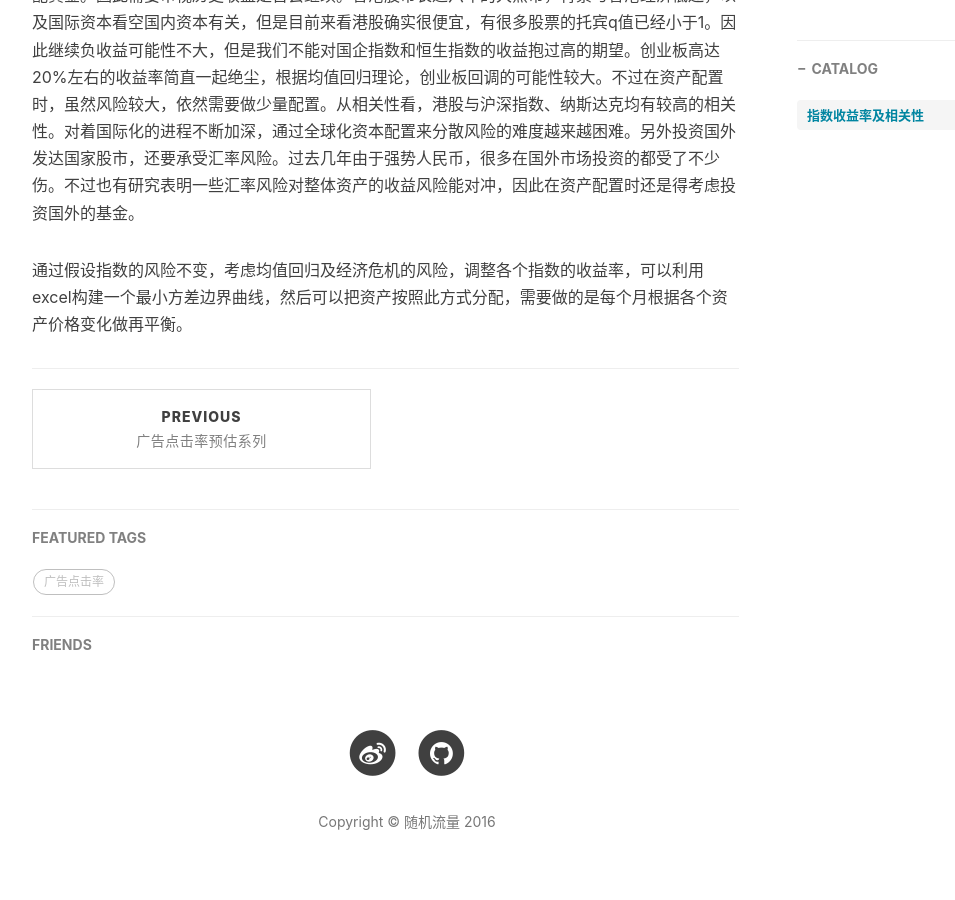
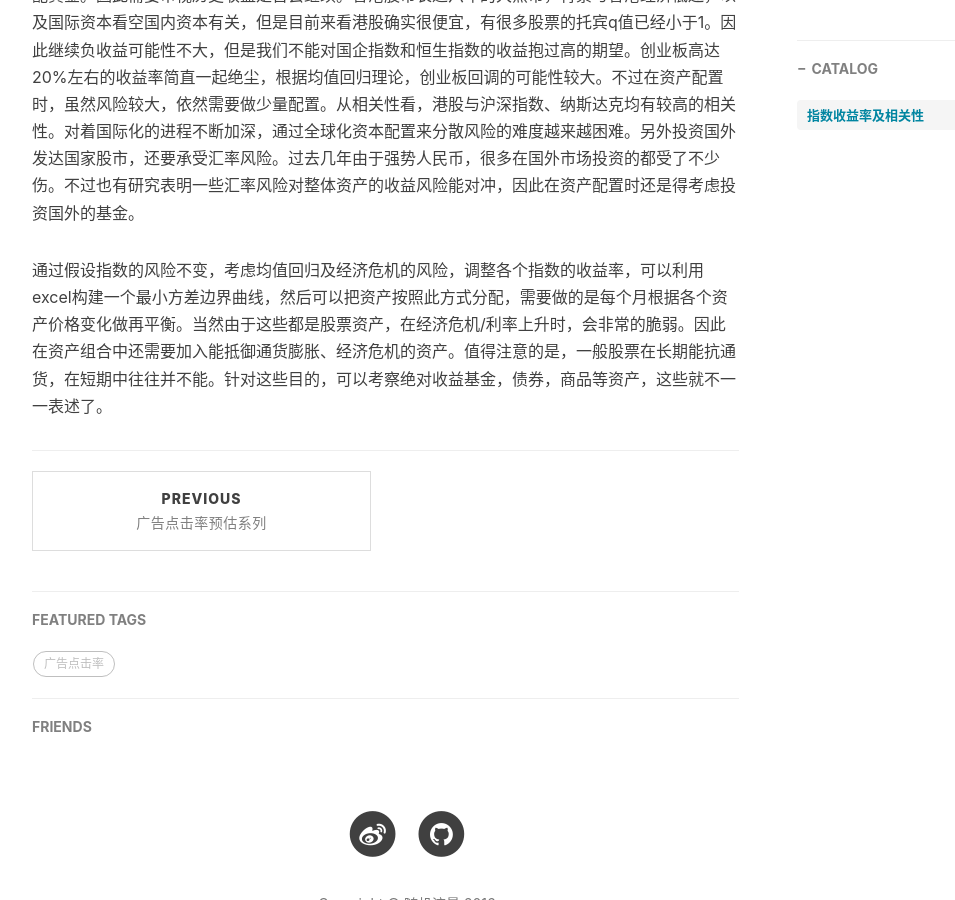
Before and after one commit to tongming/tongming.github.io, a Jekyll site: the page built from _posts/2016-04-03-portifilio.md, in a window 1280 px wide and 900 px high, scrolled down 1803 px. Shown: the whole window, without its empty margins (233-1188 px from the left). Built offline with Jekyll 4.4.1, drawn with Linux system fonts in a browser that asks for light colours; nearby versions of some CDN libraries; comment, search, counter and statistics services are not loaded.

Commit message:
fix post

```diff
--- a/_posts/2016-04-03-portifilio.md
+++ b/_posts/2016-04-03-portifilio.md
@@ -32,4 +32,4 @@ tags:
 
 上表中纳斯达克数据用的是国泰纳斯达克QDII的收益率数据，黄金ETF用的是最近两年ETF的收益率数据。如果依照上面的数据构建一个最优的资产分配组合，在最优边界需要卖空国企指数，并且会超配黄金。因此需要审视历史收益是否会继续。香港股市长达六年的大熊市，背景与香港经济低迷，以及国际资本看空国内资本有关，但是目前来看港股确实很便宜，有很多股票的托宾q值已经小于1。因此继续负收益可能性不大，但是我们不能对国企指数和恒生指数的收益抱过高的期望。创业板高达20%左右的收益率简直一起绝尘，根据均值回归理论，创业板回调的可能性较大。不过在资产配置时，虽然风险较大，依然需要做少量配置。从相关性看，港股与沪深指数、纳斯达克均有较高的相关性。对着国际化的进程不断加深，通过全球化资本配置来分散风险的难度越来越困难。另外投资国外发达国家股市，还要承受汇率风险。过去几年由于强势人民币，很多在国外市场投资的都受了不少伤。不过也有研究表明一些汇率风险对整体资产的收益风险能对冲，因此在资产配置时还是得考虑投资国外的基金。
 
-通过假设指数的风险不变，考虑均值回归及经济危机的风险，调整各个指数的收益率，可以利用excel构建一个最小方差边界曲线，然后可以把资产按照此方式分配，需要做的是每个月根据各个资产价格变化做再平衡。
+通过假设指数的风险不变，考虑均值回归及经济危机的风险，调整各个指数的收益率，可以利用excel构建一个最小方差边界曲线，然后可以把资产按照此方式分配，需要做的是每个月根据各个资产价格变化做再平衡。当然由于这些都是股票资产，在经济危机/利率上升时，会非常的脆弱。因此在资产组合中还需要加入能抵御通货膨胀、经济危机的资产。值得注意的是，一般股票在长期能抗通货，在短期中往往并不能。针对这些目的，可以考察绝对收益基金，债券，商品等资产，这些就不一一表述了。
```
